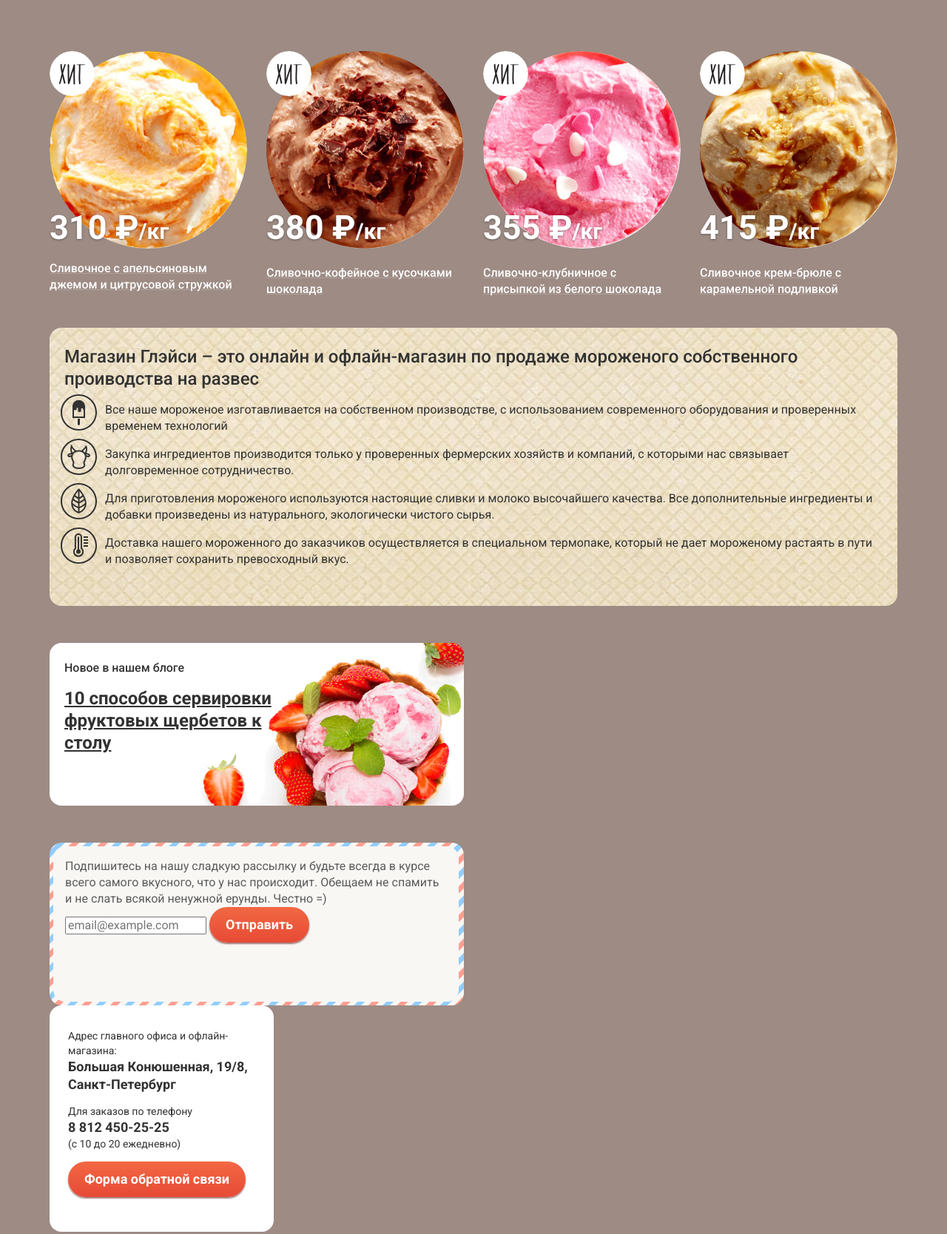
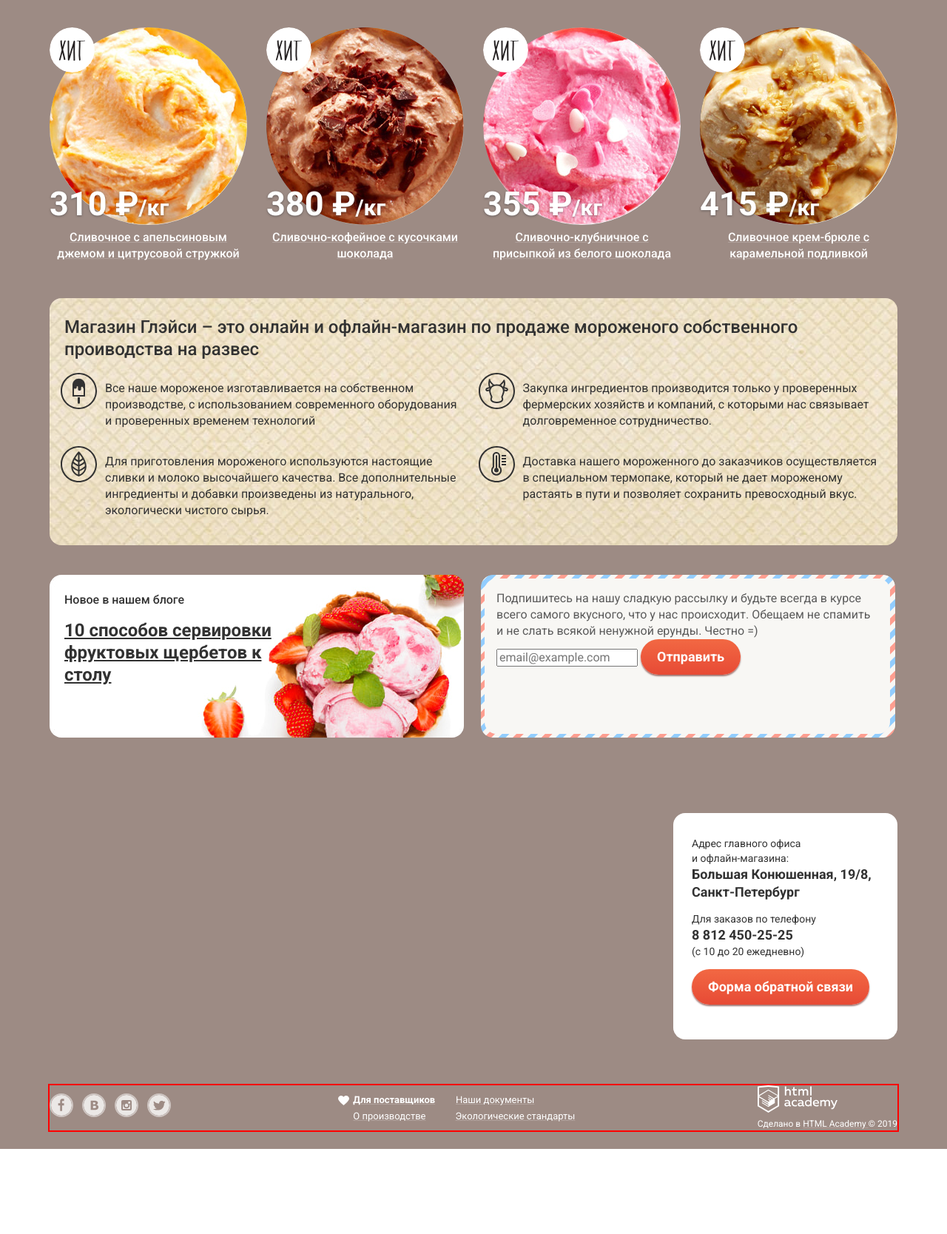
Before and after one commit to orangeBisquit/Gllacy, a plain HTML site: page index.html in a window 1280 px wide. Shown: the part 894-2562 px from the top of the page at 74% size. After the commit the page ends 2447 px from the top, so only its background shows below. Drawn offline with Linux system fonts and the light colour scheme.

Commit message:
layout almost finished

```diff
--- a/css/style.css
+++ b/css/style.css
@@ -42,8 +42,6 @@ body {
   line-height: 22px;
   margin: 0;
   padding: 0;
-  display: grid;
-  grid-template-rows: min-content 1fr min-content;
 }
 
 img {
@@ -59,6 +57,17 @@ img {
 .container {
   width: 1146px;
   margin: 0 auto;
+}
+/* || Page layout */
+body {
+  display: grid;
+  grid-template-rows: min-content 1fr min-content;
+}
+
+.index-column {
+  display: grid;
+  grid-template-columns: 1fr 1fr;
+  column-gap: 20px;
 }
 
 /* || UTILITIES */
@@ -317,6 +326,7 @@ ul.no-bullets {
 }
 .header-work-hours {
   margin: 0;
+  margin-bottom: 8px;
   font-size: 14px;
   line-height: 16px;
   font-weight: 700;
@@ -362,29 +372,29 @@ ul.no-bullets {
   padding: 9px 40px 10px;
 }
 /* || Advantages sections */
-.index-column {
-  display: flex;
-  justify-content: space-between;
-  margin-bottom: 50px; /* DELETE! */
+.advantages-row {
+  margin-bottom: 40px;
 }
 .advantages {
   position: relative;
   width: 560px;
   height: 229px;
   border-radius: 16px;
-  padding: 16px;
+  padding-left: 16px;
+  padding-top: 16px;
   padding-right: 30px;
-  margin-bottom: 30px; /* DELETE */
 }
 
 .advantages h2 {
+  margin: 0;
+  margin-bottom: 18px;
   font-size: 35px;
   line-height: 41px;
   font-weight: 700;
-  margin: 0;
 }
 
 .advantages p {
+  margin: 0;
   font-size: 18px;
   line-height: 22px;
   font-weight: 700;
@@ -407,20 +417,35 @@ ul.no-bullets {
 }
 /* || PRODUCT CARDS */
 .assortment {
-  margin-bottom: 50px; /* DELETE! */
-  width: 100%;
+  margin-bottom: 46px;
 }
 .assortment ul {
-  display: flex;
-  flex-wrap: wrap;
-  justify-content: space-between;
+  margin: 0;
+  display: grid;
+  grid-template-columns: 1fr 1fr 1fr 1fr;
+  column-gap: 26px;
+  row-gap: 43px;
 }
-.assortment-item {
+
+.assortment-item,
+.assortment-hit {
   position: relative;
   width: 267px;
-  height: 324px;
+  min-height: 320px;
 }
-.assortment-item::before {
+м .item-img-box {
+  display: block;
+  width: 267px;
+  height: 267px;
+  margin-bottom: 13px;
+}
+
+.assortment-item img {
+  border-radius: 50%;
+  background-color: var(--main-color-dark);
+}
+
+.assortment-hit::before {
   display: block;
   position: absolute;
   content: "";
@@ -428,30 +453,6 @@ ul.no-bullets {
   height: 61px;
   border-radius: 50%;
   background: url("../img/icons/hit.svg");
-}
-.assortment h3 {
-  font-weight: 500;
-}
-
-/* .assortment-item:before {
-  display: block;
-  content: "";
-  position: absolute;
-  width: 293px;
-  height: 402px;
-  top: 0;
-  right: 0;
-  z-index: 3;
-}
-
-.assortment-item:hover::before {
-  box-shadow: 0px 20px 20px rgba(0, 0, 0, 0.2);
-  border-radius: 4px;
-} */
-
-.assortment-item img {
-  border-radius: 50%;
-  background-color: var(--main-color-dark);
 }
 
 .assortment-price {
@@ -465,18 +466,24 @@ ul.no-bullets {
   text-shadow: 0px 1px 3px var(--transparent-half);
 }
 
+.assortment-descr {
+  margin: 0;
+  font-size: 16px;
+  font-weight: 500;
+  text-align: center;
+}
+
 .assortment-price span {
   font-size: 30px;
   line-height: 35px;
 }
-.assortment-item h3 {
-  font-size: 16px;
+
+.assortment .pop-up {
+  position: absolute;
+  left: 25px;
+  bottom: -58px;
 }
 
-.item-img {
-  display: flex;
-  justify-content: center;
-}
 /* || ABOUS US */
 .about-us {
   min-width: 100%;
@@ -486,11 +493,20 @@ ul.no-bullets {
   background: url("../img/bg/waffle-bg.jpg") repeat;
   color: var(--main-color-dark);
   padding: 24px 23px 36px 20px;
-  margin-bottom: 50px; /* DELETE! */
+  margin-bottom: 40px; /* DELETE! */
+}
+
+.about-us .about-us-layout {
+  margin: 0;
+  display: grid;
+  grid-template-columns: 1fr 1fr;
+  column-gap: 26px;
+  row-gap: 33px;
 }
 
 .about-us-heading {
   margin: 0;
+  margin-bottom: 27px;
   font-size: 24px;
   line-height: 30px;
   font-weight: 500;
@@ -499,6 +515,10 @@ ul.no-bullets {
 .about-us-item {
   position: relative;
   padding-left: 55px;
+}
+
+.about-us-item p {
+  margin: 0;
 }
 
 .about-us-item::before {
@@ -525,6 +545,9 @@ ul.no-bullets {
 }
 
 /* || TYPES OF SERVING */
+.servings-row {
+  margin-bottom: 40px;
+}
 .types-of-serving {
   width: 560px;
   height: 220px;
@@ -532,7 +555,6 @@ ul.no-bullets {
   border-radius: 16px;
   background-color: var(--main-color);
   background: url("../img/bg/strawberry-bg.jpg");
-  margin-bottom: 50px; /* DELETE! */
 }
 
 .types-of-serving h3 {
@@ -584,6 +606,13 @@ ul.no-bullets {
 
 /* || OUR LOCATION */
 .our-location {
+  min-width: 100%;
+  min-height: 430px;
+  display: flex;
+  justify-content: flex-end;
+  align-items: center;
+}
+.our-location-wrapper {
   position: relative;
   width: 303px;
   height: 306px;
@@ -623,31 +652,54 @@ ul.no-bullets {
 }
 
 /* || FOOTER */
-.footer .icon {
-  border-radius: 50%;
-  fill: var(--transparent-hard);
-  border: 2px solid var(--icon-border);
+.footer {
+  outline: 2px solid red; /* DELETE */
+  min-height: 60px;
+  display: flex;
+  justify-content: space-between;
+  align-items: center;
+  margin-bottom: 25px;
 }
 
-.footer .icon:hover {
-  fill: var(--main-color);
-  border: 2px solid var(--icon-border);
-}
-
-.footer .icon:active {
-  fill: var(--main-color);
-  border: 2px solid var(----icon-border-hover);
+.footer ul {
+  margin: 0;
+  padding: 0;
 }
 
 .footer a {
   font-size: 13px;
   line-height: 18px;
 }
-
-.footer p {
-  margin: 0;
+/* \ social */
+.social-icons {
+  min-width: 164px;
+  display: flex;
+  justify-content: space-between;
+  align-items: center;
 }
 
+.social-icons-item .icon {
+  fill: var(--transparent-hard);
+  border-radius: 50%;
+  border: 2px solid var(--icon-border);
+}
+
+.social-icons-item .icon:hover {
+  fill: var(--main-color);
+  border: 2px solid var(--icon-border);
+}
+
+.social-icons-item .icon:active {
+  fill: var(--main-color);
+  border: 2px solid var(----icon-border-hover);
+}
+/* \\ footer-nav */
+.footer-nav {
+  width: 300px;
+  display: flex;
+  justify-content: space-between;
+  flex-wrap: wrap;
+}
 .footer-nav-item:first-child {
   position: relative;
 }
@@ -667,6 +719,10 @@ ul.no-bullets {
   font-weight: 700;
 }
 
+.footer-nav-item:nth-child(2) {
+  margin-right: 55px;
+}
+
 .footer-nav a:hover,
 .footer-copyright a:hover {
   color: var(--light-link-hover);
@@ -674,13 +730,23 @@ ul.no-bullets {
   text-decoration-color: var(----light-link-underline);
 }
 
-.footer-copyright p,
+/* \\ copyright */
+.footer-copyright p {
+  margin: 0;
+  font-size: 12px;
+  line-height: 18px;
+}
+
 .footer-copyright a {
   font-size: 12px;
   line-height: 18px;
 }
 
-/* ---- catalog.html ----- */
+.footer-copyright p {
+  margin: 0;
+}
+
+/* ---- || CATALOG || ----- */
 /* // MAIN NAV */
 .current-page {
   background-color: var(--current-page-bg);
@@ -719,21 +785,32 @@ ul.no-bullets {
   margin: 0;
 }
 /* \ page-nav */
+.page-number {
+  display: flex;
+  justify-content: flex-end;
+  margin-bottom: 55px;
+}
 .pages-nav {
+  margin: 0;
+  display: flex;
   width: 194px;
   height: 26px;
 }
 
 .pages-nav-item a {
   display: inline-block;
-  width: 26px;
-  height: 26px;
+  min-width: 18px;
+  min-height: 18px;
+  padding: 4px;
+  padding-left: 8px;
+  padding-right: 8px;
   border-radius: 50%;
   color: var(--main-color);
   font-weight: 500;
+  line-height: 18px;
   text-decoration: none;
   text-align: center;
-  line-height: 18px;
+  vertical-align: middle;
 }
 
 .pages-nav-item:hover {
--- a/index.html
+++ b/index.html
@@ -107,7 +107,7 @@
             </li>
           </ul>
         </section>
-        <div class="index-column">
+        <div class="index-column advantages-row">
           <section class="advantages advantages-raspberries">
             <h2>Малинка даром!</h2>
             <p>
@@ -128,8 +128,8 @@
         <section class="assortment">
           <h2 class="visually-hidden">Хиты продаж</h2>
           <ul class="no-bullets">
-            <li class="assortment-item pop-up-trigger">
-              <a class="item-img" href="catalog.html">
+            <li class="assortment-item assortment-hit pop-up-trigger">
+              <a class="item-img-box" href="catalog.html">
                 <img alt="Сливочное с апельсиновым джемом и цитрусовой стружкой" src="img/ice-cream-1.jpg" width="267"
                   height="267" />
               </a>
@@ -141,8 +141,8 @@
               </h3>
               <a class="assortment-item-view basic-button pop-up" href="">Быстрый просмотр</a>
             </li>
-            <li class="assortment-item pop-up-trigger">
-              <a href="catalog.html">
+            <li class="assortment-item assortment-hit pop-up-trigger">
+              <a class="item-img-box" href="catalog.html">
                 <img alt="Сливочно-кофейное с кусочками шоколада" src="img/ice-cream-2.jpg" width="267" height="267" />
               </a>
               <p class="assortment-price">380 &#8381;<span>/кг</span></p>
@@ -153,8 +153,8 @@
               </h3>
               <a class="assortment-item-view basic-button pop-up" href="">Быстрый просмотр</a>
             </li>
-            <li class="assortment-item pop-up-trigger">
-              <a href="catalog.html">
+            <li class="assortment-item assortment-hit pop-up-trigger">
+              <a class="item-img-box" href="catalog.html">
                 <img alt="Сливочно-клубничное с присыпкой из белого шоколада" src="img/ice-cream-3.jpg" width="267"
                   height="267" />
               </a>
@@ -166,8 +166,8 @@
               </h3>
               <a class="assortment-item-view basic-button pop-up" href="">Быстрый просмотр</a>
             </li>
-            <li class="assortment-item pop-up-trigger">
-              <a href="catalog.html">
+            <li class="assortment-item assortment-hit pop-up-trigger">
+              <a class="item-img-box" href="catalog.html">
                 <img alt="Сливочное крем-брюле с карамельной подливкой" src="img/ice-cream-4.jpg" width="267"
                   height="267" />
               </a>
@@ -186,7 +186,7 @@
             Магазин Глэйси – это онлайн и офлайн-магазин по продаже мороженого
             собственного проиводства на развес
           </h3>
-          <ul class="no-bullets">
+          <ul class="about-us-layout no-bullets">
             <li class="about-us-item">
               <p>
                 Все наше мороженое изготавливается на собственном производстве, с
@@ -217,7 +217,7 @@
             </li>
           </ul>
         </section>
-        <div class="col-fifty-fifty">
+        <div class="index-column servings-row">
           <article class="types-of-serving">
             <h3>Новое в нашем блоге</h3>
             <a href="">10 способов сервировки фруктовых щербетов к столу</a>
@@ -238,9 +238,11 @@
           </section>
         </div>
         <section class="our-location">
+          <div class="our-location-wrapper">
             <h2 class="visually-hidden">Наш адрес</h2>
             <div class="our-location-feedback">
-            <h3>Адрес главного офиса и офлайн-магазина:</h3>
+              <h3>Адрес главного офиса <br>
+                и офлайн-магазина:</h3>
               <b class="location-address">Большая Конюшенная, 19/8, Санкт-Петербург</b>
               <p>
                 Для заказов по телефону <br />
@@ -248,6 +250,7 @@
                 (с 10 до 20 ежедневно)
               </p>
               <button class="basic-button">Форма обратной связи</button>
+            </div>
           </div>
         </section>
         <section class="subscription-form">
@@ -269,7 +272,7 @@
       </main>
       <footer class="footer">
         <ul class="social-icons no-bullets">
-          <li class="social-icons-items">
+          <li class="social-icons-item">
             <a href="">
               <span class="visually-hidden">Наш Фейсбук</span>
               <svg class="icon" width="32" height="32">
@@ -277,7 +280,7 @@
               </svg>
             </a>
           </li>
-          <li class="social-icons-items">
+          <li class="social-icons-item">
             <a href="">
               <span class="visually-hidden">Мы Вконтакте</span>
               <svg class="icon" width="32" height="32">
@@ -285,7 +288,7 @@
               </svg>
             </a>
           </li>
-          <li class="social-icons-items">
+          <li class="social-icons-item">
             <a href="">
               <span class="visually-hidden">Наш Инстаграм</span>
               <svg class="icon" width="32" height="32">
@@ -293,7 +296,7 @@
               </svg>
             </a>
           </li>
-          <li class="social-icons-items">
+          <li class="social-icons-item">
             <a href="">
               <span class="visually-hidden">Мы в Твиттере</span>
               <svg class="icon" width="32" height="32">
```
Also changed, not shown: catalog.html (+6 -4 lines). Lines whose indentation alone changed are shown as unchanged.
